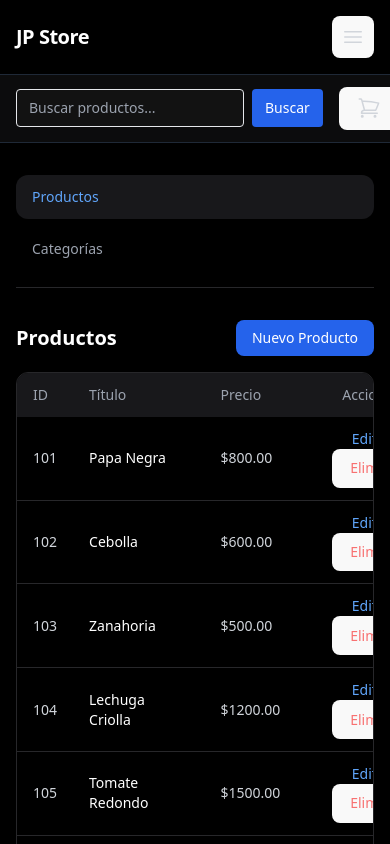
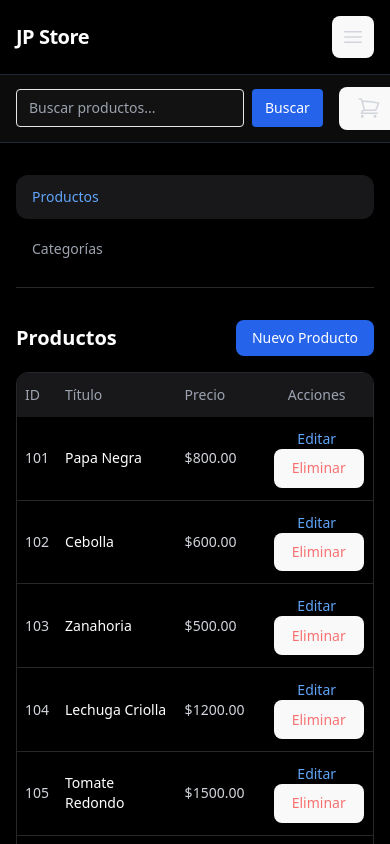
Before and after one commit to Granth-Atuin/FinalWeb2, a React (Vite) app: page /admin/productos in a window 390 px wide. Shown: the top 844 px of the page. Built offline with nearby package versions, Linux system fonts and the light colour scheme; sample sign-in values are in the browser's storage.

Commit message:
arrgelando mobile responsiv

```diff
--- a/src/admin/Categories.jsx
+++ b/src/admin/Categories.jsx
@@ -36,17 +36,17 @@ export default function Categories() {
 				<table className="min-w-full text-sm">
 					<thead className="bg-zinc-900 text-gray-400">
 						<tr>
-							<th className="px-4 py-3 text-left font-medium">ID</th>
-							<th className="px-4 py-3 text-left font-medium">Título</th>
-							<th className="px-4 py-3 text-center font-medium">Acciones</th>
+							<th className="px-2 sm:px-4 py-3 text-left font-medium">ID</th>
+							<th className="px-2 sm:px-4 py-3 text-left font-medium">Título</th>
+							<th className="px-2 sm:px-4 py-3 text-center font-medium">Acciones</th>
 						</tr>
 					</thead>
 					<tbody className="divide-y divide-zinc-800 bg-black">
 						{categories.map((c) => (
 							<tr key={c.id} className="hover:bg-zinc-900/50 transition-colors">
-								<td className="px-4 py-3 text-gray-300">{c.id}</td>
-								<td className="px-4 py-3 text-white font-medium">{c.title}</td>
-								<td className="px-4 py-3 text-center space-x-3">
+								<td className="px-2 sm:px-4 py-3 text-gray-300">{c.id}</td>
+								<td className="px-2 sm:px-4 py-3 text-white font-medium">{c.title}</td>
+								<td className="px-2 sm:px-4 py-3 text-center space-x-1 sm:space-x-3">
 									<Link
 										to={`/admin/categorias/editar/${c.id}`}
 										className="text-blue-400 hover:text-blue-300 font-medium transition-colors"
--- a/src/admin/Products.jsx
+++ b/src/admin/Products.jsx
@@ -37,21 +37,21 @@ export default function Products() {
 				<table className="min-w-full text-sm">
 					<thead className="bg-zinc-900 text-gray-400">
 						<tr>
-							<th className="px-4 py-3 text-left font-medium">ID</th>
-							<th className="px-4 py-3 text-left font-medium">Título</th>
-							<th className="px-4 py-3 text-left font-medium">Precio</th>
-							<th className="px-4 py-3 text-center font-medium">Acciones</th>
+							<th className="px-2 sm:px-4 py-3 text-left font-medium">ID</th>
+							<th className="px-2 sm:px-4 py-3 text-left font-medium">Título</th>
+							<th className="px-2 sm:px-4 py-3 text-left font-medium">Precio</th>
+							<th className="px-2 sm:px-4 py-3 text-center font-medium">Acciones</th>
 						</tr>
 					</thead>
 					<tbody className="divide-y divide-zinc-800 bg-black">
 						{products.map((p) => (
 							<tr key={p.id} className="hover:bg-zinc-900/50 transition-colors">
-								<td className="px-4 py-3 text-gray-300">{p.id}</td>
-								<td className="px-4 py-3 text-white font-medium">{p.title}</td>
-								<td className="px-4 py-3 text-gray-300">
+								<td className="px-2 sm:px-4 py-3 text-gray-300">{p.id}</td>
+								<td className="px-2 sm:px-4 py-3 text-white font-medium">{p.title}</td>
+								<td className="px-2 sm:px-4 py-3 text-gray-300">
 									${Number(p.price).toFixed(2)}
 								</td>
-								<td className="px-4 py-3 text-center space-x-3">
+								<td className="px-2 sm:px-4 py-3 text-center space-x-1 sm:space-x-3">
 									<Link
 										to={`/admin/productos/editar/${p.id}`}
 										className="text-blue-400 hover:text-blue-300 font-medium transition-colors"
--- a/src/pages/Login.jsx
+++ b/src/pages/Login.jsx
@@ -31,7 +31,7 @@ export default function Login() {
     }
 
     return (
-        <div className="flex items-center justify-center min-h-[80vh]">
+        <div className="flex items-center justify-center min-h-[80vh] px-4">
             <div className="w-full max-w-md bg-zinc-900 rounded-2xl p-8 shadow-2xl border border-zinc-800">
 
                 {/* Interruptor Toggle */}
```
